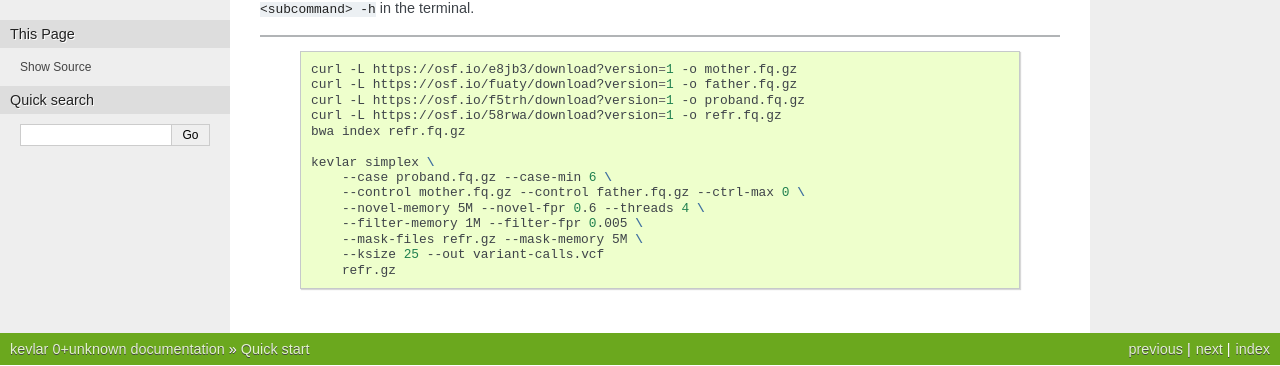
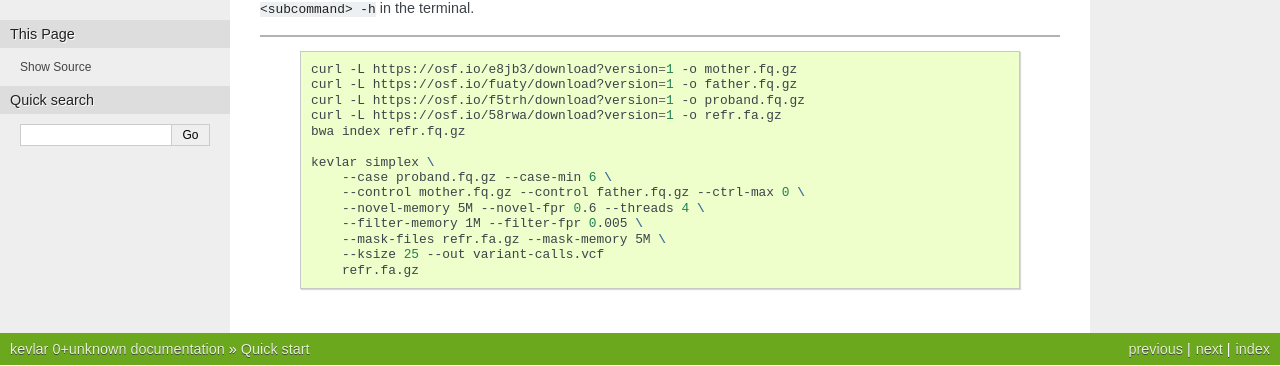
Before and after one commit to kevlar-dev/kevlar, a Sphinx documentation site: the page built from docs/quick-start.rst, in a window 1280 px wide. Shown: the part 192-558 px from the top of the page. Built offline with Sphinx 7.4.7, drawn with Linux system fonts in a browser that asks for light colours.

Commit message:
Fixes to documentation

```diff
--- a/docs/quick-start.rst
+++ b/docs/quick-start.rst
@@ -13,7 +13,7 @@ A :doc:`more detailed tutorial is available <tutorial>`, and a complete listing
         curl -L https://osf.io/e8jb3/download?version=1 -o mother.fq.gz
         curl -L https://osf.io/fuaty/download?version=1 -o father.fq.gz
         curl -L https://osf.io/f5trh/download?version=1 -o proband.fq.gz
-        curl -L https://osf.io/58rwa/download?version=1 -o refr.fq.gz
+        curl -L https://osf.io/58rwa/download?version=1 -o refr.fa.gz
         bwa index refr.fq.gz
 
         kevlar simplex \
@@ -21,6 +21,6 @@ A :doc:`more detailed tutorial is available <tutorial>`, and a complete listing
             --control mother.fq.gz --control father.fq.gz --ctrl-max 0 \
             --novel-memory 5M --novel-fpr 0.6 --threads 4 \
             --filter-memory 1M --filter-fpr 0.005 \
-            --mask-files refr.gz --mask-memory 5M \
+            --mask-files refr.fa.gz --mask-memory 5M \
             --ksize 25 --out variant-calls.vcf
-            refr.gz
+            refr.fa.gz
```
